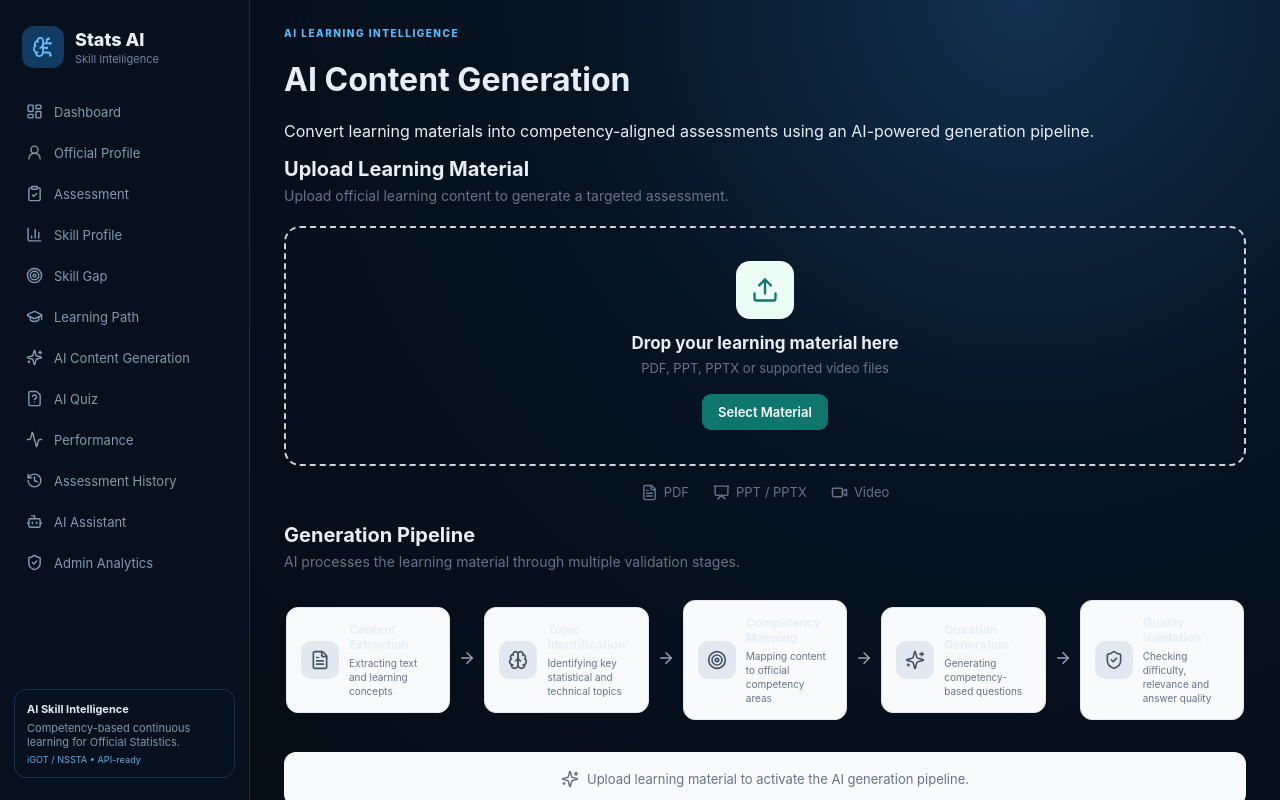
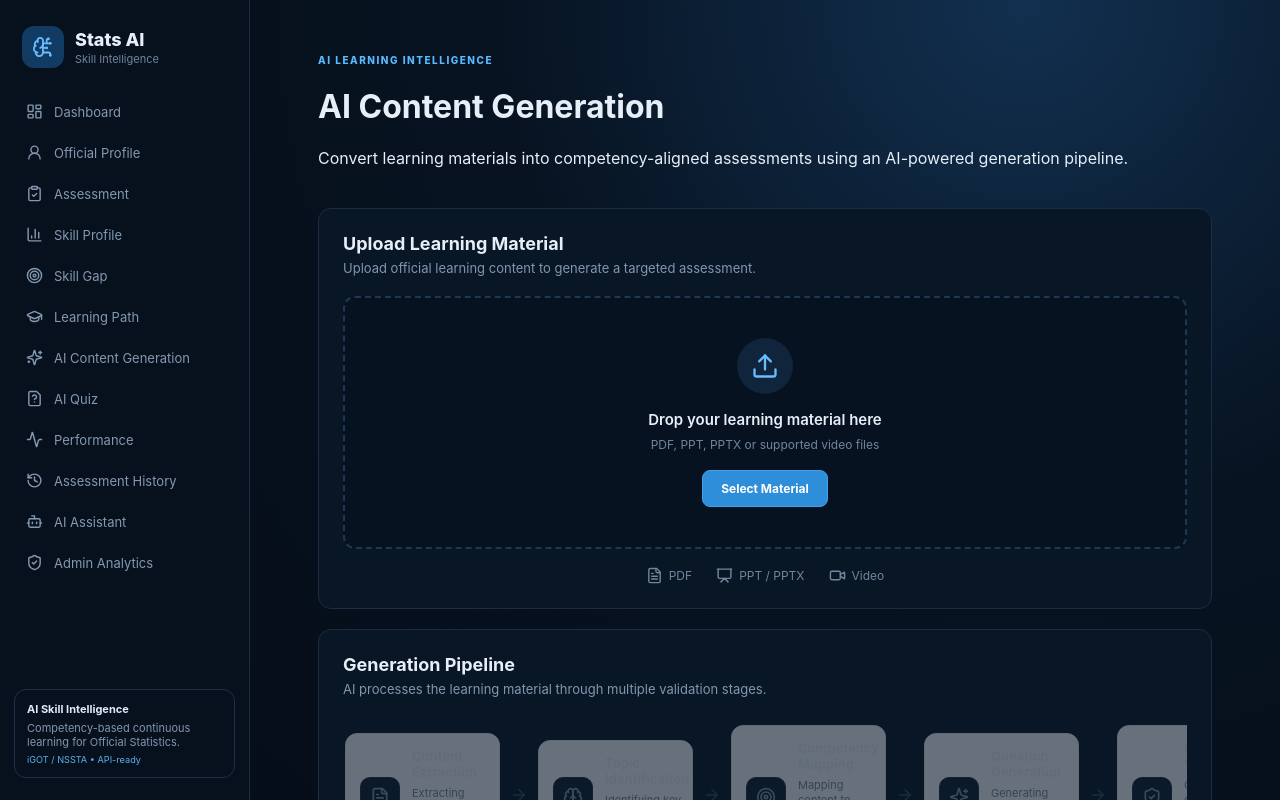
Before and after one commit to PavaniSriBhuviPamidimukkala/StatsAI, a React (Vite) app in the folder SIH26101_required_stack/frontend/: page /content-generation in a window 1280 px wide. Shown: the top 800 px of the page. Built offline with nearby package versions, Linux system fonts and the light colour scheme.

Commit message:
Update index.css

```diff
--- a/SIH26101_required_stack/frontend/src/index.css
+++ b/SIH26101_required_stack/frontend/src/index.css
@@ -369,3 +369,338 @@
     gap: 12px;
   }
 }
+/* ==========================================================================
+   AI CONTENT GENERATION PIPELINE EXTRA STYLES
+   ========================================================================== */
+
+.page {
+  max-width: 1200px;
+  margin: 0 auto;
+  padding: 27px 34px 55px;
+}
+
+.page-header {
+  display: flex;
+  justify-content: space-between;
+  align-items: flex-start;
+  gap: 20px;
+  margin-bottom: 24px;
+}
+
+.card {
+  border: 1px solid #1a2d43;
+  background: #091625;
+  border-radius: 13px;
+  padding: 24px;
+  margin-bottom: 20px;
+}
+
+.section-heading {
+  display: flex;
+  justify-content: space-between;
+  align-items: flex-start;
+  margin-bottom: 20px;
+}
+
+.section-heading h2 {
+  margin: 0 0 6px 0;
+  font-size: 18px;
+  color: #e6eef8;
+}
+
+.section-heading p {
+  margin: 0;
+  color: #8297ae;
+  font-size: 13px;
+}
+
+/* Upload Area Box */
+.upload-box {
+  display: flex;
+  flex-direction: column;
+  align-items: center;
+  justify-content: center;
+  border: 2px dashed #1e3854;
+  background: #06121f;
+  border-radius: 12px;
+  padding: 40px 20px;
+  text-align: center;
+  cursor: pointer;
+  transition: border-color 0.2s, background-color 0.2s;
+}
+
+.upload-box:hover {
+  border-color: #2e8ed9;
+  background: #091a2d;
+}
+
+.upload-icon {
+  width: 56px;
+  height: 56px;
+  border-radius: 50%;
+  background: #10253c;
+  color: #68bcff;
+  display: grid;
+  place-items: center;
+  margin-bottom: 16px;
+}
+
+.upload-box h3 {
+  margin: 0 0 8px 0;
+  font-size: 15px;
+  font-weight: 600;
+}
+
+.upload-box span {
+  font-size: 12px;
+  color: #71859d;
+  margin-bottom: 18px;
+}
+
+/* Form Action Buttons */
+.primary-btn, .secondary-btn {
+  border-radius: 8px;
+  padding: 10px 18px;
+  font-weight: 700;
+  font-size: 12px;
+  cursor: pointer;
+  display: inline-flex;
+  align-items: center;
+  gap: 8px;
+  border: none;
+}
+
+.primary-btn {
+  background: #2e8ed9;
+  color: #fff;
+  border: 1px solid #3da1ed;
+}
+
+.primary-btn:hover {
+  background: #3a9be5;
+}
+
+.secondary-btn {
+  background: #0e2033;
+  color: #b1c4d8;
+  border: 1px solid #29415a;
+}
+
+.secondary-btn:hover {
+  background: #142d47;
+}
+
+/* Formats list below upload area */
+.format-row {
+  display: flex;
+  justify-content: center;
+  gap: 24px;
+  margin-top: 18px;
+  color: #71859d;
+  font-size: 12px;
+}
+
+.format-row div {
+  display: flex;
+  align-items: center;
+  gap: 6px;
+}
+
+/* Generation Pipeline UI Components */
+.processing-badge {
+  display: flex;
+  align-items: center;
+  gap: 8px;
+  background: #10243b;
+  border: 1px solid #1e3854;
+  color: #68bcff;
+  padding: 6px 14px;
+  border-radius: 999px;
+  font-size: 12px;
+  font-weight: 600;
+}
+
+@keyframes spin {
+  from { transform: rotate(0deg); }
+  to { transform: rotate(360deg); }
+}
+
+.spin {
+  animation: spin 1s linear infinite;
+}
+
+.pipeline {
+  display: flex;
+  align-items: center;
+  justify-content: space-between;
+  gap: 10px;
+  margin-top: 10px;
+}
+
+.pipeline-stage {
+  display: flex;
+  align-items: center;
+  gap: 12px;
+  flex: 1;
+  opacity: 0.4;
+  transition: opacity 0.3s;
+}
+
+.pipeline-stage.active {
+  opacity: 1;
+  color: #68bcff;
+}
+
+.pipeline-stage.completed {
+  opacity: 1;
+}
+
+.pipeline-icon {
+  width: 40px;
+  height: 40px;
+  border-radius: 10px;
+  background: #102033;
+  border: 1px solid #1d334d;
+  color: #8498af;
+  display: grid;
+  place-items: center;
+  flex-shrink: 0;
+}
+
+.pipeline-stage.active .pipeline-icon {
+  border-color: #2e8ed9;
+  background: #0d2740;
+  color: #2e8ed9;
+}
+
+.pipeline-stage.completed .pipeline-icon {
+  border-color: #48d68a;
+  background: #09241b;
+  color: #48d68a;
+}
+
+.pipeline-stage div {
+  display: flex;
+  flex-direction: column;
+  gap: 2px;
+}
+
+.pipeline-stage strong {
+  font-size: 13px;
+  color: #e6eef8;
+}
+
+.pipeline-stage span {
+  font-size: 11px;
+  color: #71859d;
+}
+
+.pipeline-arrow {
+  color: #1c2d42;
+  flex-shrink: 0;
+}
+
+/* Assessment Results Section */
+.result-header {
+  display: flex;
+  justify-content: space-between;
+  align-items: flex-start;
+  gap: 20px;
+  border-bottom: 1px solid #16283b;
+  padding-bottom: 20px;
+  margin-bottom: 20px;
+}
+
+.success-label {
+  display: inline-flex;
+  align-items: center;
+  gap: 6px;
+  color: #48d68a;
+  font-size: 11px;
+  font-weight: 800;
+  letter-spacing: 0.8px;
+  text-transform: uppercase;
+  margin-bottom: 6px;
+}
+
+.result-stats {
+  display: grid;
+  grid-template-columns: repeat(4, 1fr);
+  gap: 12px;
+  margin-bottom: 24px;
+}
+
+.result-stats div {
+  background: #06121f;
+  border: 1px solid #15273b;
+  border-radius: 10px;
+  padding: 14px;
+  text-align: center;
+}
+
+.result-stats strong {
+  display: block;
+  font-size: 22px;
+  color: #68bcff;
+  margin-bottom: 4px;
+}
+
+.result-stats span {
+  font-size: 11px;
+  color: #71859d;
+  text-transform: uppercase;
+  letter-spacing: 0.5px;
+}
+
+/* Generated Target Questions list */
+.question-list {
+  display: flex;
+  flex-direction: column;
+  gap: 12px;
+}
+
+.question-card {
+  display: flex;
+  gap: 16px;
+  background: #06121f;
+  border: 1px solid #16283b;
+  border-radius: 10px;
+  padding: 16px;
+  align-items: flex-start;
+}
+
+.question-number {
+  background: #123050;
+  color: #68bcff;
+  font-size: 11px;
+  font-weight: 800;
+  padding: 4px 8px;
+  border-radius: 6px;
+  flex-shrink: 0;
+}
+
+.question-content {
+  flex: 1;
+}
+
+.question-content h3 {
+  margin: 0 0 10px 0;
+  font-size: 14px;
+  font-weight: 600;
+  line-height: 1.5;
+  color: #e6eef8;
+}
+
+.question-meta {
+  display: flex;
+  gap: 12px;
+}
+
+.question-meta span {
+  font-size: 11px;
+  background: #0e1f33;
+  border: 1px solid #1c344d;
+  color: #8fa4ba;
+  padding: 3px 10px;
+  border-radius: 999px;
+}
```
